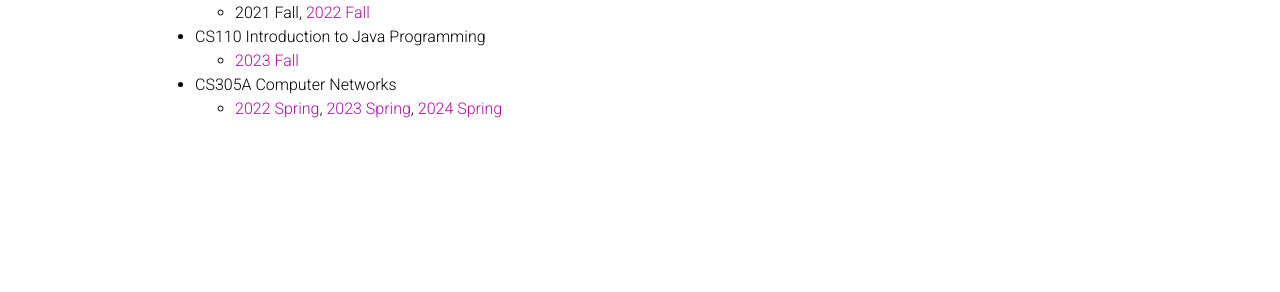
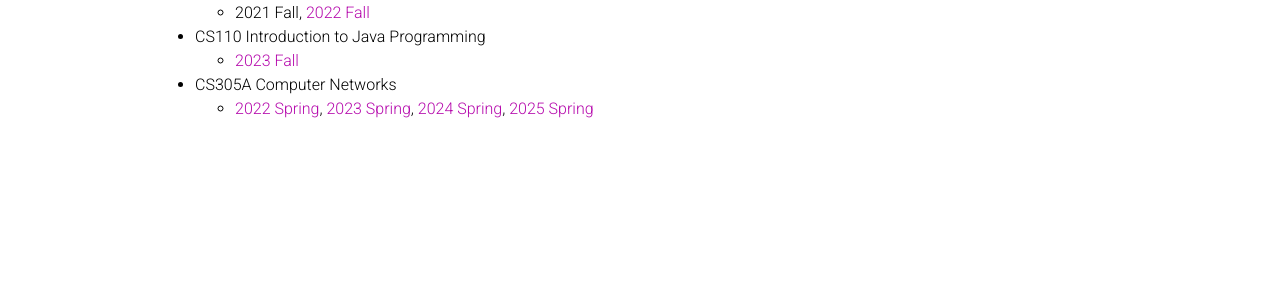
Before and after one commit to ZhuozhaoLi/ZhuozhaoLi.github.io, a Jekyll site: the page built from _pages/teaching.md, in a window 1280 px wide. Shown: the part 276-568 px from the top of the page. Built offline with Jekyll 4.4.1, drawn with Linux system fonts in a browser that asks for light colours; nearby versions of some CDN libraries; comment, search, counter and statistics services are not loaded; a style sheet for code colours, icons or effects is not loaded.

Commit message:
Update teaching.md

```diff
--- a/_pages/teaching.md
+++ b/_pages/teaching.md
@@ -15,4 +15,4 @@ Courses at SUSTech
 	- [2023 Fall](/courses/CS110/2023Fall)
 
 - CS305A Computer Networks
-	- [2022 Spring](/courses/CS305A/2022Spring), [2023 Spring](/courses/CS305A/2023Spring), [2024 Spring](/courses/CS305A/2024Spring)
+	- [2022 Spring](/courses/CS305A/2022Spring), [2023 Spring](/courses/CS305A/2023Spring), [2024 Spring](/courses/CS305A/2024Spring), [2025 Spring](/courses/CS305A/2025Spring)
```
